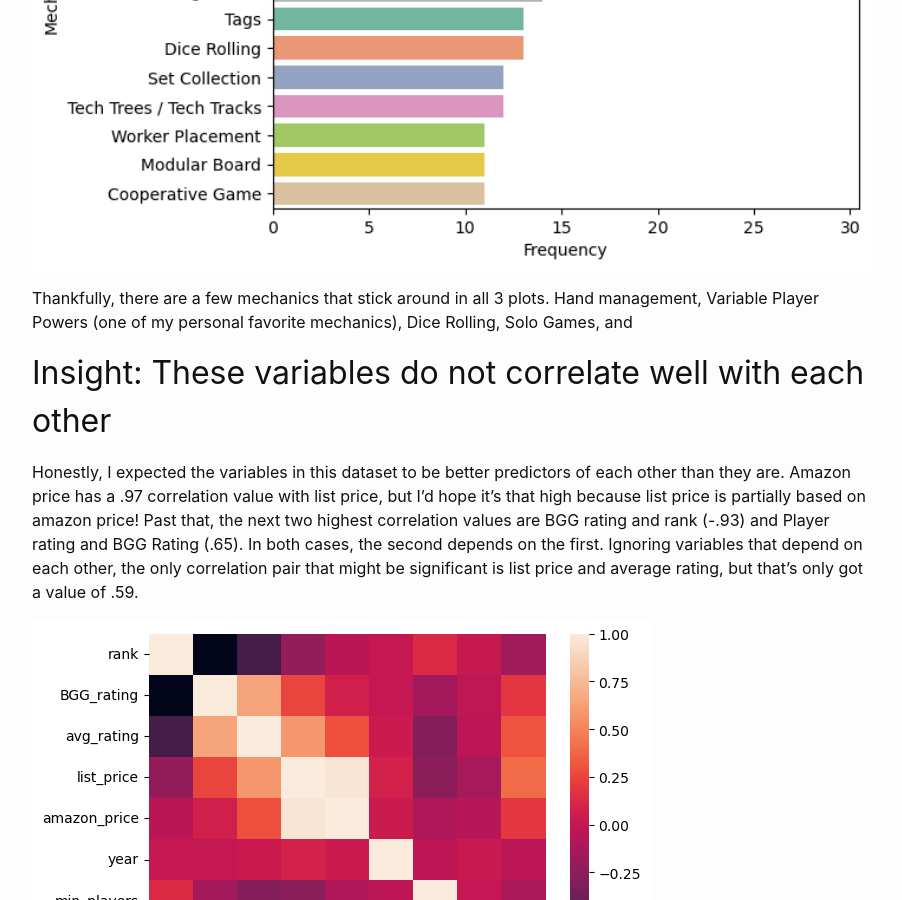
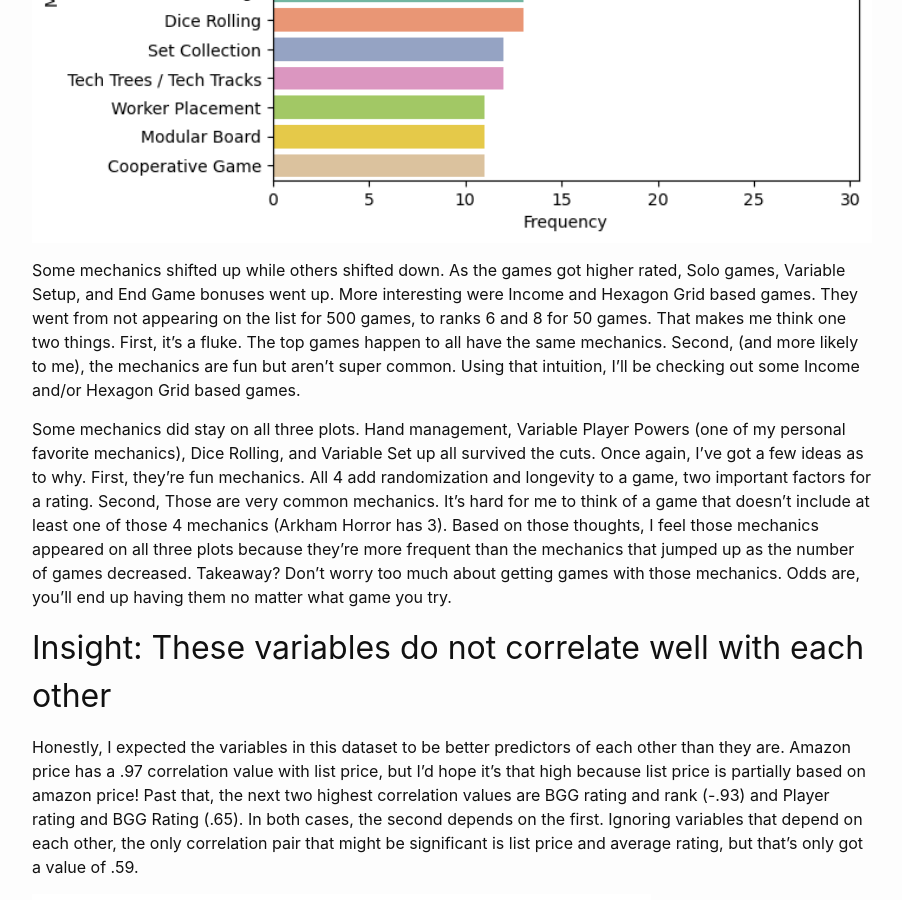
Before and after one commit to Orion00/Orion00.github.io, a Jekyll site: the page built from _posts/2022-12-9-good-games-part-2.md, in a window 1280 px wide and 900 px high, scrolled down 5203 px. Shown: the whole window, without its empty margins (188-1090 px from the left). Built offline with Jekyll 4.4.1, drawn with Linux system fonts in a browser that asks for light colours; comment, search, counter and statistics services are not loaded; some of the changed text lies outside the part shown.

Commit message:
Finish goodgames pt2

```diff
--- a/_posts/2022-12-9-good-games-part-2.md
+++ b/_posts/2022-12-9-good-games-part-2.md
@@ -13,7 +13,7 @@
 
 1. Discuss the factors in the dataset
 2. Help you discover related variables in popular board games
-3. Help you find some new games to play based on mechanics you enjoy playing with
+3. Help you find some game mechanics you enjoy playing with
 
 With that out of the way, let's get to the data science stuff.
 
@@ -33,7 +33,7 @@
 
 list_price - Suggested retail price. It seems to be based on prices of several places to buy the game.
 
-amazon_price - Price on Amazon.com. Updated several times a day.
+amazon_price - Price on Amazon.com. Updated several times a day. For my analysis, I decided to use Amazon's price rather than the list price BGG provides because there were over twice as many games with an Amazon price than with a list price. And Amazon's prices were a little cheaper.
 
 year - Year released.
 
@@ -51,37 +51,40 @@
 
 Looking at the dataset, one of the first things I noticed was the inclusion of absurdly long playing times. One of my current favorite games to play is Arkham Horror: the Card Game (Rank 27 in this dataset). In my experience, it takes a good 2.5 hours to a single scenario, and there are about 8 missions in a campaign. That's a 20+ hour commitment to play the same game with the same people 8 times. When reporting playing time, Arkham Horror counted a single mission as the playing time, which seems reasonable. Not every game did that, resulting in skewing my beautiful plots.
 
-[<img src="{{site.url}}/{{site.baseurl}}/assets/images/goodgames/minPlayersvsPlayTime.png" style="width:415px;float: left;"/>](/assets/images/goodgames/minPlayersvsPlayTime.png) [<img src="{{site.url}}/{{site.baseurl}}/assets/images/goodgames/minPlayersvsPlayTimeEdited.png" style="width:415px;float: right;"/>](/assets/images/goodgames/minPlayersvsPlayTimeEdited.png)
+[<img src="{{site.url}}/{{site.baseurl}}/assets/images/goodgames/minPlayersvsPlayTime.png" style="width:415px;"/>](/assets/images/goodgames/minPlayersvsPlayTime.png) [<img src="{{site.url}}/{{site.baseurl}}/assets/images/goodgames/minPlayersvsPlayTimeEdited.png" style="width:415px;"/>](/assets/images/goodgames/minPlayersvsPlayTimeEdited.png)
+
 
 Sleepings Gods and The 7th Continent boast playing times of 20 hours and 16.67 hours respectively. Looking deeper into both, they're both campaign games like Arkham Horror. I've not played either game, but I feel it's safe to assume both don't require 15+ hours of play in one sitting.
 
 Moving past the outliers, I was curious if there was a connection between the minimum number of players and the length of the game. Based on these plots, I'd say the play time for games with a minimum of 1 player is a little higher than games with a higher minimum, but it's hard to tell for sure.
 
-What I can tell is that if you're looking to play popular games solo or with one other player, I'd recommend blocking out at least an hour. There are plenty of short 2 player games, but it seems the longer ones are higher rated on BGG.
+What determine is that if you're looking to play popular games solo or with one other player, I'd recommend blocking off at least an hour. There are plenty of short 2 player games, but it seems the longer ones are higher rated on BGG.
 
-I was also curious if games had gotten longer over the years. Ignoring games from before 1980, it looks like playing time has increased, but not by much. Modern game design has changed board games a lot but game length doesn't seem to have changed as much as I expected.
+I was also curious if games had gotten longer over the years. Ignoring games from before 1980, it looks like playing time has increased, but not by much. Modern game design has changed board games in many ways, but game length doesn't seem to have changed as much as I expected.
 
 ![Year Published vs Playing Time]({{site.url}}/{{site.baseurl}}/assets/images/goodgames/yearvsPlayTime.png)
 
 ## Insight: Some games are really expensive
 
-Similar to playing time, there are some impressive outliers in the price department of these games. (Side note: I decided to use Amazon's price rather than the list price BGG provides because there were more games with an Amazon price than with a list price.)
+Similar to playing time, there are some impressive outliers in the price department of these games.
 
 ![Year Published vs Amazon Price]({{site.url}}/{{site.baseurl}}/assets/images/goodgames/yearvsPrice.png)
 
 Do you see the price of some of those games? $800 for some cardboard? While I do believe board games actually provide a superb bang for your buck, I don't know if I'll be spending $800 on a game anytime soon...
 
-...or will I? Arkham Horror is listed at $23.88 on Amazon. While that's true for the base game, what that price doesn't include is the dozens of expansions, some of which are pricier than the base game. I'm not sure I want to add up how much I've spent on Arkham Horror, but I can somewhat mostly guarantee it's short of $800 (probably).
+...or will I? Arkham Horror is listed at $23.88 on Amazon. While that's true for the base game, what that price doesn't include is the 20 or 30 expansions, some of which are pricier than the base game. I'm not sure I want to add up how much I've spent on Arkham Horror, but I can somewhat mostly guarantee it's short of $800 (probably).
 
 In addition to some interesting outliers, this plot does answer another question I had. Do games go up in price as the years go on? I would say yes, there is some sort of trend upward there. Is it a significant amount when considering inflation? I'm not sure. But my gut says yes, prices are going up.
 
 ## Insight: Some mechanics are more popular than others
 
-Finally! My initial question. What mechanics are the most popular? Unfortunately it's not that simple to answer. You see, for fun I decided to make the same plot with the 500 top games, 100 top games, and 50 top games Board Game Geek has to offer. And the top mechanics changed! That's cheating!
+Finally! My initial question. What mechanics are the most popular? For fun I decided to make the same plot with the 500 top games, 100 top games, and 50 top games Board Game Geek has to offer.
 
 [<img src="{{site.url}}/{{site.baseurl}}/assets/images/goodgames/mostFreqMechanics500.png" style="width:60%px;margin: auto;"/>](/assets/images/goodgames/mostFreqMechanics500.png) [<img src="{{site.url}}/{{site.baseurl}}/assets/images/goodgames/mostFreqMechanics100.png" style="width:80%;margin: auto;"/>](/assets/images/goodgames/mostFreqMechanics100.png) [<img src="{{site.url}}/{{site.baseurl}}/assets/images/goodgames/mostFreqMechanics50.png" style="width:100%;margin: auto;"/>](/assets/images/goodgames/mostFreqMechanics50.png)
 
-Thankfully, there are a few mechanics that stick around in all 3 plots. Hand management, Variable Player Powers (one of my personal favorite mechanics), Dice Rolling, Solo Games, and
+Some mechanics shifted up while others shifted down. As the games got higher rated, Solo games, Variable Setup, and End Game bonuses went up. More interesting were Income and Hexagon Grid based games. They went from not appearing on the list for 500 games, to ranks 6 and 8 for 50 games. That makes me think one two things. First, it's a fluke. The top games happen to all have the same mechanics. Second, (and more likely to me), the mechanics are fun but aren't super common. Using that intuition, I'll be checking out some Income and/or Hexagon Grid based games.
+
+Some mechanics did stay on all three plots. Hand management, Variable Player Powers (one of my personal favorite mechanics), Dice Rolling, and Variable Set up all survived the cuts. Once again, I've got a few ideas as to why. First, they're fun mechanics. All 4 add randomization and longevity to a game, two important factors for a rating. Second, Those are very common mechanics. It's hard for me to think of a game that doesn't include at least one of those 4 mechanics (Arkham Horror has 3). Based on those thoughts, I feel those mechanics appeared on all three plots because they're more frequent than the mechanics that jumped up as the number of games decreased. Takeaway? Don't worry too much about getting games with those mechanics. Odds are, you'll end up having them no matter what game you try.
 
 ## Insight: These variables do not correlate well with each other
 
@@ -95,5 +98,8 @@
 
 # Wrapup
 
-Bias
-Next steps: Determine insights for hand management (most popular mechanic)
+After running through this analysis, I expected to see more useful trends. Honestly, thing still feel pretty murky for me. I guess that makes sense. If getting your game to rank 1 was solved, we'd have a pretty similar looking top 50 list. Instead, there's a wide variety of mechanics, playing times, prices, and player counts for top games. And I can appreciate variety in games.
+
+One thing you may want to know, I think this data is biased. Ratings are primarily by english speaking, board game enthusiasts who care enough about games to write reviews. If you don't fall into that category, the ratings may not work as well for you. Evidently I'm an english speaking board game enthusiast, so those people do exist. Who knows? Maybe I'll get around to writing a review one of these days.
+
+If I were to continue this project, I'd run through some EDA for games with the top mechanics (Hand Management, Variable Player Powers, etc) and see if they're different than games without them. Luckily, that's something you can do if you're curious. You've got access to the [data](https://github.com/Orion00/goodgames/blob/main/data/full_data.csv), [web scraping scripts](https://github.com/Orion00/goodgames/blob/main/datacollection.py), [visualization script](https://github.com/Orion00/goodgames/blob/main/visualizations.py), and a fancy dashboard(link yet to come when fancy dashboard is finished). See what you can find and let me know! There's some pretty great stuff out there if you look hard enough.
```
Also changed, not shown: _posts/2022-11-17-good-games-part-1.md (+1 -1 lines).
